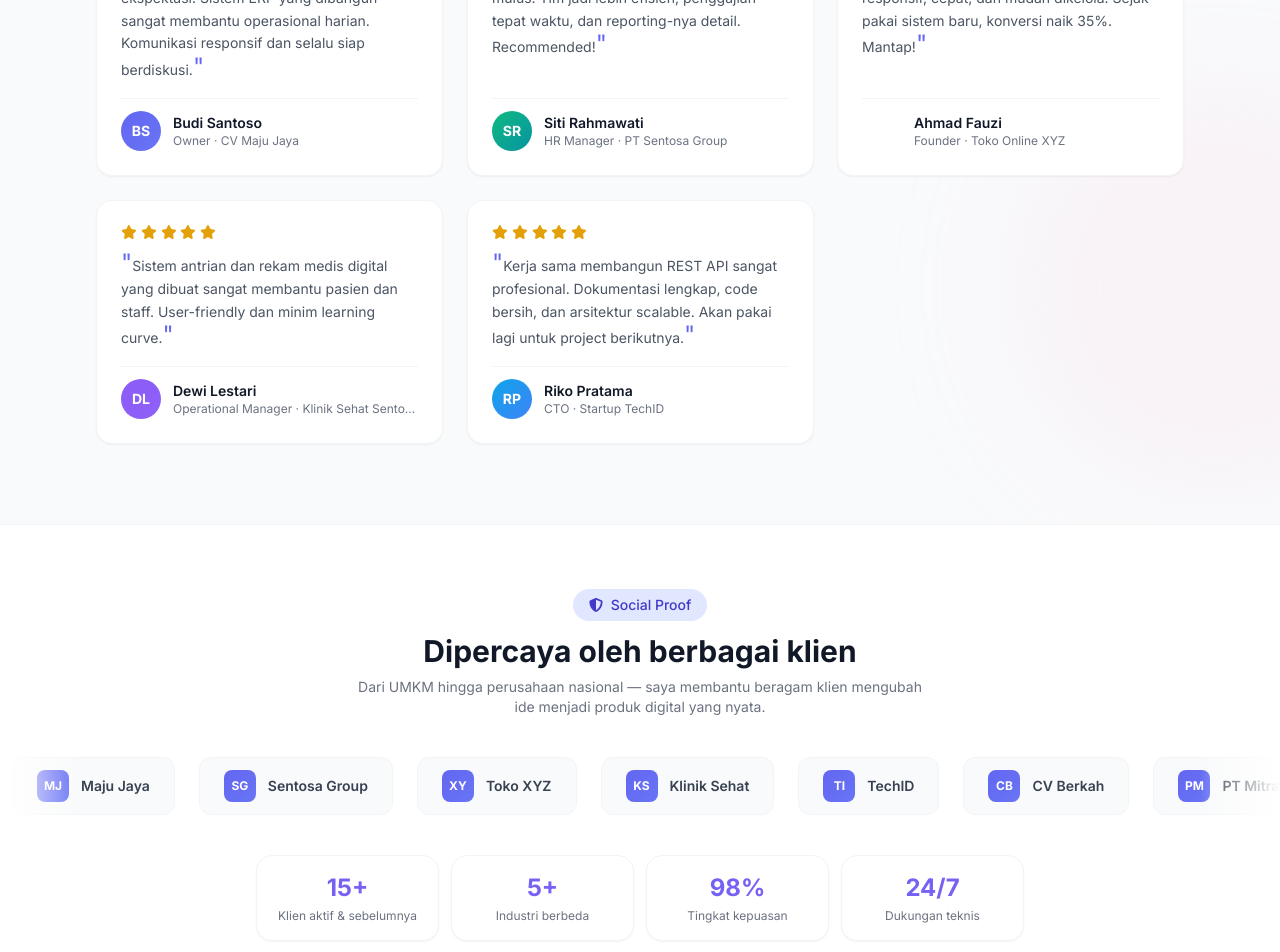
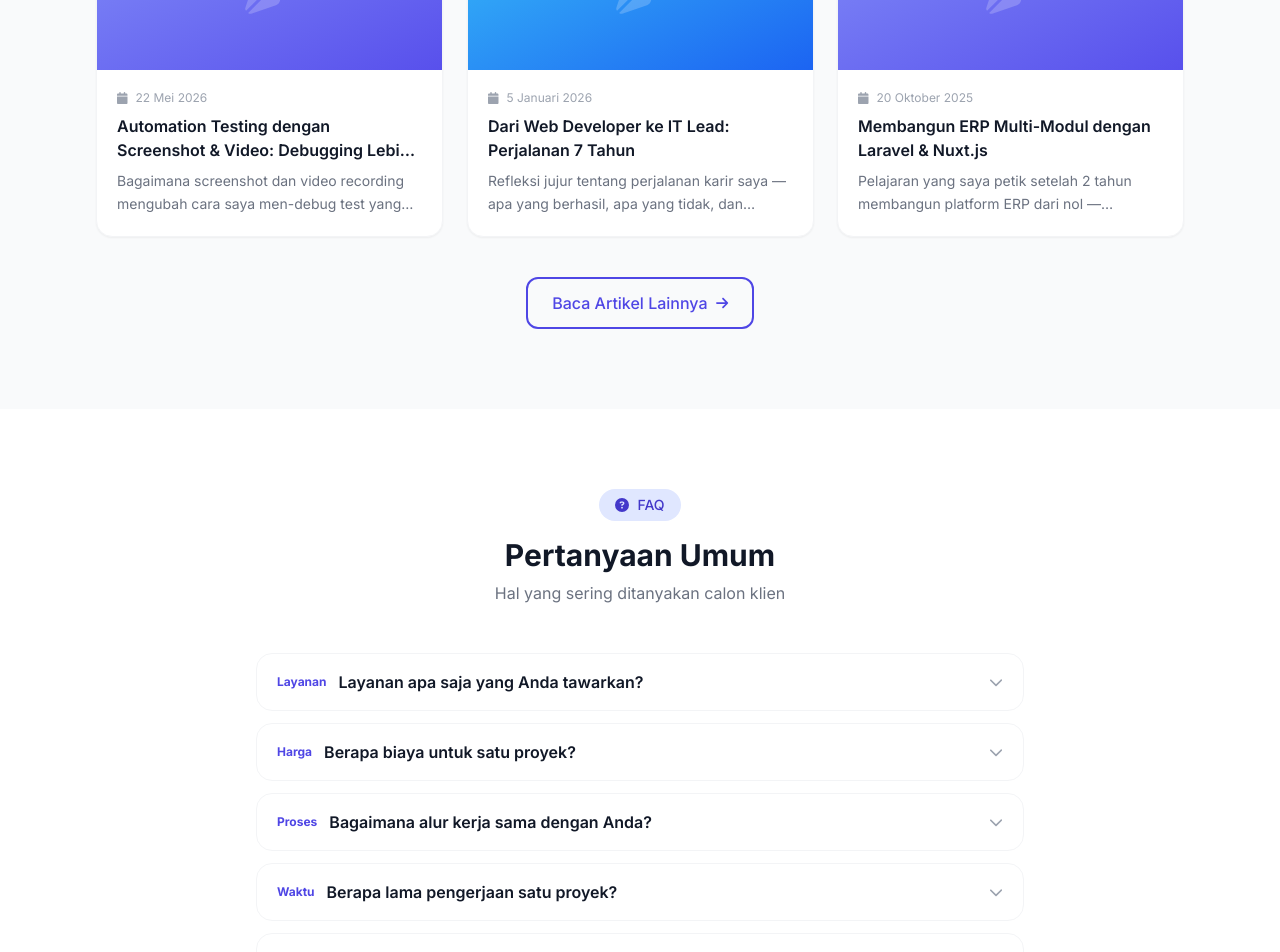
Before and after one commit to mascahyo1/self1-lp, a Nuxt app: page / in a window 1280 px wide. Shown: the part 5480-6432 px from the top of the page. Built offline with nearby package versions, Linux system fonts and the light colour scheme.

Commit message:
refactor(home): remove Testimonials and Client Logos sections

```diff
--- a/pages/index.vue
+++ b/pages/index.vue
@@ -399,87 +399,6 @@
       </div>
     </section>
 
-    <!-- Testimonials -->
-    <section class="py-20 bg-gray-50 dark:bg-gray-900 relative overflow-hidden">
-      <div class="absolute inset-0 overflow-hidden pointer-events-none" aria-hidden="true">
-        <div :style="testimonialBlob.style" class="absolute top-1/2 -right-32 w-96 h-96 rounded-full bg-pink-200/20 dark:bg-pink-900/10 blur-3xl" />
-      </div>
-      <div class="section-container relative z-10">
-        <div v-reveal.up class="text-center mb-12">
-          <div class="inline-flex items-center gap-2 px-4 py-1.5 rounded-full bg-primary-100 dark:bg-primary-950 text-primary-700 dark:text-primary-300 text-sm font-medium mb-4">
-            <fa icon="fa-solid fa-quote-left" />
-            Testimoni
-          </div>
-          <h2 class="section-title">Apa Kata Mereka?</h2>
-          <p class="section-subtitle">Cerita dari klien dan kolega yang pernah bekerja bersama</p>
-        </div>
-
-        <div class="grid grid-cols-1 md:grid-cols-2 lg:grid-cols-3 gap-6">
-          <div
-            v-for="(t, i) in testimonials"
-            :key="t.id"
-            v-reveal.up
-            :class="`reveal-delay-${(i + 1) * 100}`"
-            class="card-interactive bg-white dark:bg-gray-950 rounded-2xl shadow-sm border border-gray-100 dark:border-gray-800 p-6 flex flex-col"
-          >
-            <div class="flex items-center gap-1 mb-3 text-yellow-400">
-              <fa v-for="n in t.rating" :key="n" icon="fa-solid fa-star" class="text-sm" />
-            </div>
-            <p class="text-sm text-gray-600 dark:text-gray-300 leading-relaxed flex-1 mb-4">
-              <span class="text-primary-500 text-2xl leading-none">"</span>{{ t.message }}<span class="text-primary-500 text-2xl leading-none">"</span>
-            </p>
-            <div class="flex items-center gap-3 pt-3 border-t border-gray-100 dark:border-gray-800">
-              <div class="w-10 h-10 rounded-full bg-gradient-to-br flex items-center justify-center text-white font-bold text-sm flex-shrink-0" :class="t.color">
-                {{ t.initials }}
-              </div>
-              <div class="min-w-0">
-                <p class="font-semibold text-sm text-gray-900 dark:text-white truncate">{{ t.name }}</p>
-                <p class="text-xs text-gray-500 dark:text-gray-400 truncate">{{ t.role }} · {{ t.company }}</p>
-              </div>
-            </div>
-          </div>
-        </div>
-      </div>
-    </section>
-
-    <!-- Client Logos Marquee -->
-    <section class="py-16 bg-white dark:bg-gray-950 border-y border-gray-100 dark:border-gray-800 overflow-hidden">
-      <div v-reveal.fade class="text-center mb-10">
-        <div class="inline-flex items-center gap-2 px-4 py-1.5 rounded-full bg-primary-100 dark:bg-primary-950 text-primary-700 dark:text-primary-300 text-sm font-medium mb-3">
-          <fa icon="fa-solid fa-shield-halved" />
-          Social Proof
-        </div>
-        <h2 class="text-2xl md:text-3xl font-bold text-gray-900 dark:text-white mb-2">
-          Dipercaya oleh berbagai klien
-        </h2>
-        <p class="text-sm text-gray-500 dark:text-gray-400 max-w-xl mx-auto">
-          Dari UMKM hingga perusahaan nasional — saya membantu beragam klien mengubah ide menjadi produk digital yang nyata.
-        </p>
-      </div>
-      <div class="relative">
-        <!-- Fade masks -->
-        <div class="absolute inset-y-0 left-0 w-20 bg-gradient-to-r from-white dark:from-gray-950 to-transparent z-10 pointer-events-none" />
-        <div class="absolute inset-y-0 right-0 w-20 bg-gradient-to-l from-white dark:from-gray-950 to-transparent z-10 pointer-events-none" />
-        <div class="marquee-track">
-          <div v-for="c in doubledClients" :key="c.id + '-' + c.idx" class="flex items-center gap-3 px-6 py-3 mx-3 rounded-xl bg-gray-50 dark:bg-gray-900 border border-gray-100 dark:border-gray-800 flex-shrink-0">
-            <div class="w-8 h-8 rounded-lg bg-gradient-to-br from-primary-500 to-indigo-500 flex items-center justify-center text-white font-bold text-xs">
-              {{ c.initials }}
-            </div>
-            <span class="font-semibold text-gray-700 dark:text-gray-300 text-sm whitespace-nowrap">{{ c.name }}</span>
-          </div>
-        </div>
-      </div>
-      <!-- Stats row -->
-      <div v-reveal.up class="section-container mt-10">
-        <div class="grid grid-cols-2 md:grid-cols-4 gap-3 max-w-3xl mx-auto">
-          <div v-for="stat in trustStats" :key="stat.label" class="rounded-2xl border border-gray-100 dark:border-gray-800 bg-white dark:bg-gray-900 p-4 text-center shadow-sm">
-            <div class="text-2xl font-bold gradient-text">{{ stat.value }}</div>
-            <p class="text-xs text-gray-500 dark:text-gray-400 mt-1">{{ stat.label }}</p>
-          </div>
-        </div>
-      </div>
-    </section>
-
     <!-- Latest Posts -->
     <section class="py-20 bg-gray-50 dark:bg-gray-900">
       <div class="section-container">
@@ -618,9 +537,7 @@ const portfolio = usePortfolio()
 const skills = useSkills()
 const experience = useExperience()
 const posts = usePosts()
-const testimonials = useTestimonials()
 const faqs = useFaqs()
-const clients = useClients()
 
 const featuredPortfolio = computed(() => portfolio.filter((p: any) => p.featured).slice(0, 3))
 
@@ -638,7 +555,6 @@ const avatarTilt = computed(() => ({
 
 // Section backgrounds: slow scroll parallax (background decoration)
 const whyBlob = useScrollParallax({ speed: 0.25, max: 150 })
-const testimonialBlob = useScrollParallax({ speed: 0.2, max: 120 })
 
 const allSkills = computed(() =>
   skills.categories.flatMap((c: any) => c.skills).sort((a: any, b: any) => b.level - a.level).slice(0, 12)
@@ -680,21 +596,6 @@ const processSteps = [
   { icon: 'fa-solid fa-rocket', title: 'Peluncuran', desc: 'Testing menyeluruh, deployment, dan dukungan pasca-launch.' },
 ]
 
-const trustStats = [
-  { value: '15+', label: 'Klien aktif & sebelumnya' },
-  { value: '5+', label: 'Industri berbeda' },
-  { value: '98%', label: 'Tingkat kepuasan' },
-  { value: '24/7', label: 'Dukungan teknis' },
-]
-
-const doubledClients = computed(() => {
-  // Duplicate 2x for seamless marquee loop
-  const arr: any[] = []
-  clients.forEach((c: any) => arr.push({ ...c, idx: 'a' }))
-  clients.forEach((c: any) => arr.push({ ...c, idx: 'b' }))
-  return arr
-})
-
 const openFaqId = ref<number | null>(null)
 function toggleFaq(id: number) {
   openFaqId.value = openFaqId.value === id ? null : id
```
